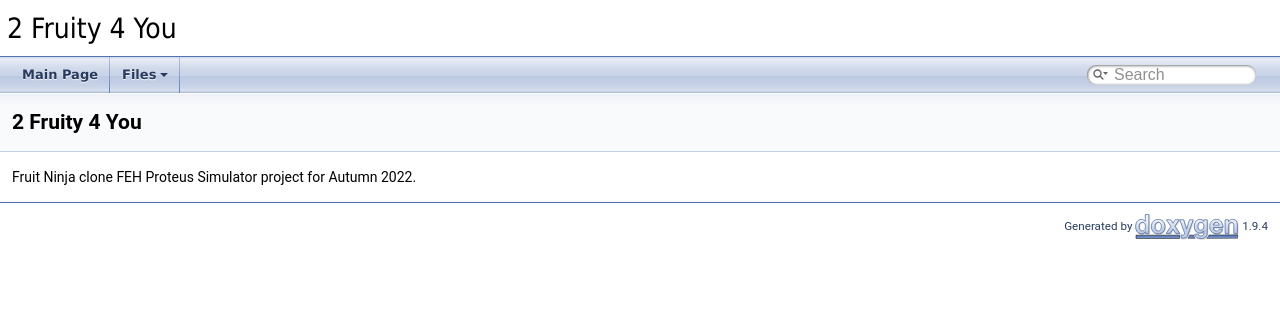
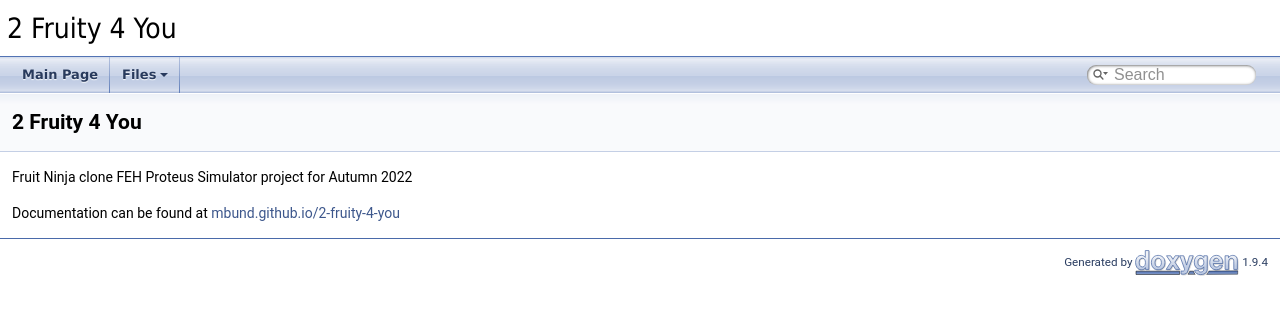
Before and after one commit to mbund/2-fruity-4-you, a plain HTML site: page index.html in a window 1280 px wide. Drawn offline with Linux system fonts and the light colour scheme.

Commit message:
deploy: 0bffafeecaeb968235e9403641450969c9360a35

```diff
--- a/index.html
+++ b/index.html
@@ -65,7 +65,8 @@ $(function() {
   <div class="headertitle"><div class="title">2 Fruity 4 You </div></div>
 </div><!--header-->
 <div class="contents">
-<div class="textblock"><p ><a class="anchor" id="md_README"></a>Fruit Ninja clone FEH Proteus Simulator project for Autumn 2022. </p>
+<div class="textblock"><p ><a class="anchor" id="md_README"></a>Fruit Ninja clone FEH Proteus Simulator project for Autumn 2022</p>
+<p >Documentation can be found at <a href="https://mbund.github.io/2-fruity-4-you">mbund.github.io/2-fruity-4-you</a> </p>
 </div></div><!-- PageDoc -->
 </div><!-- contents -->
 <!-- start footer part -->
```
